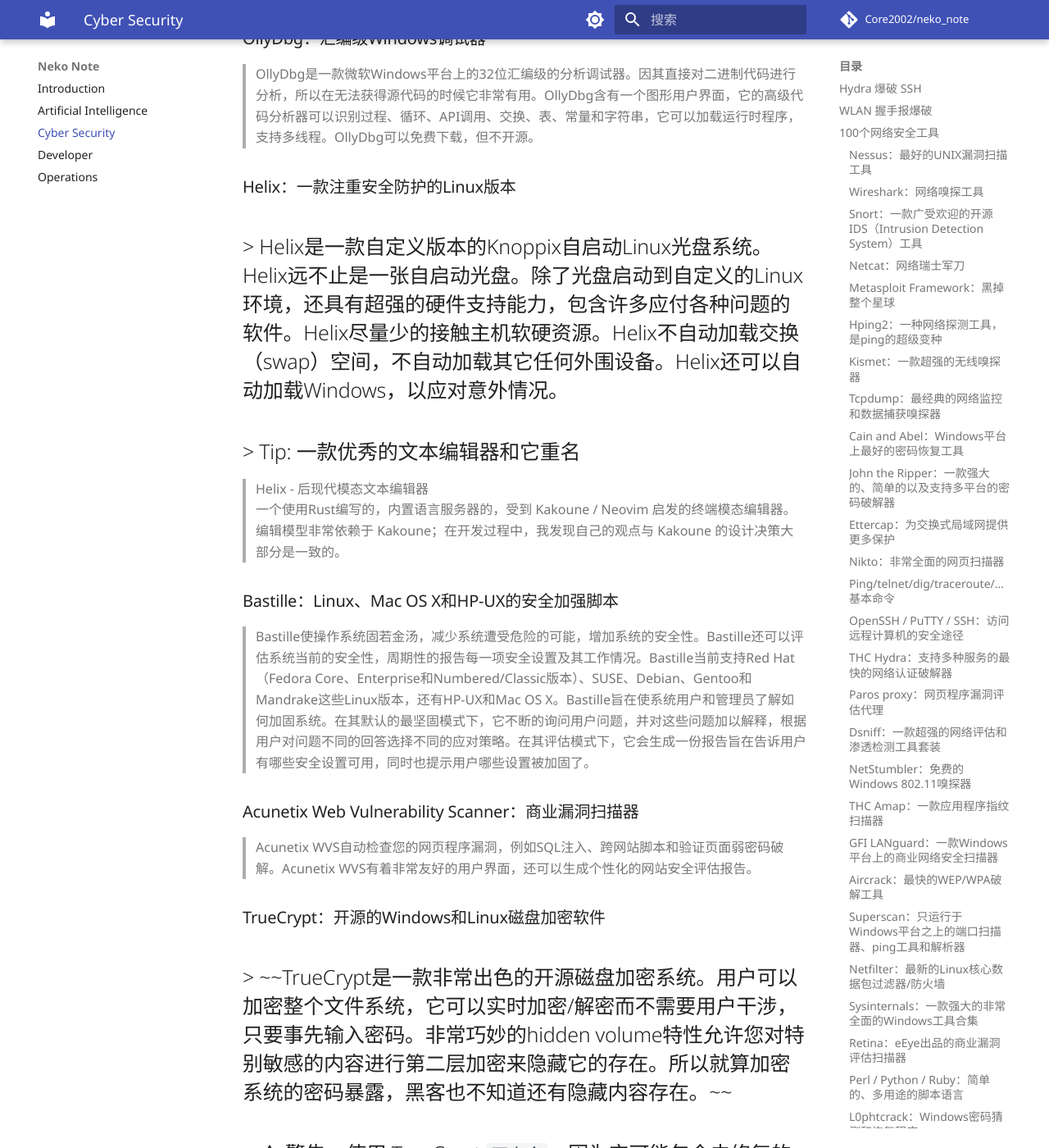
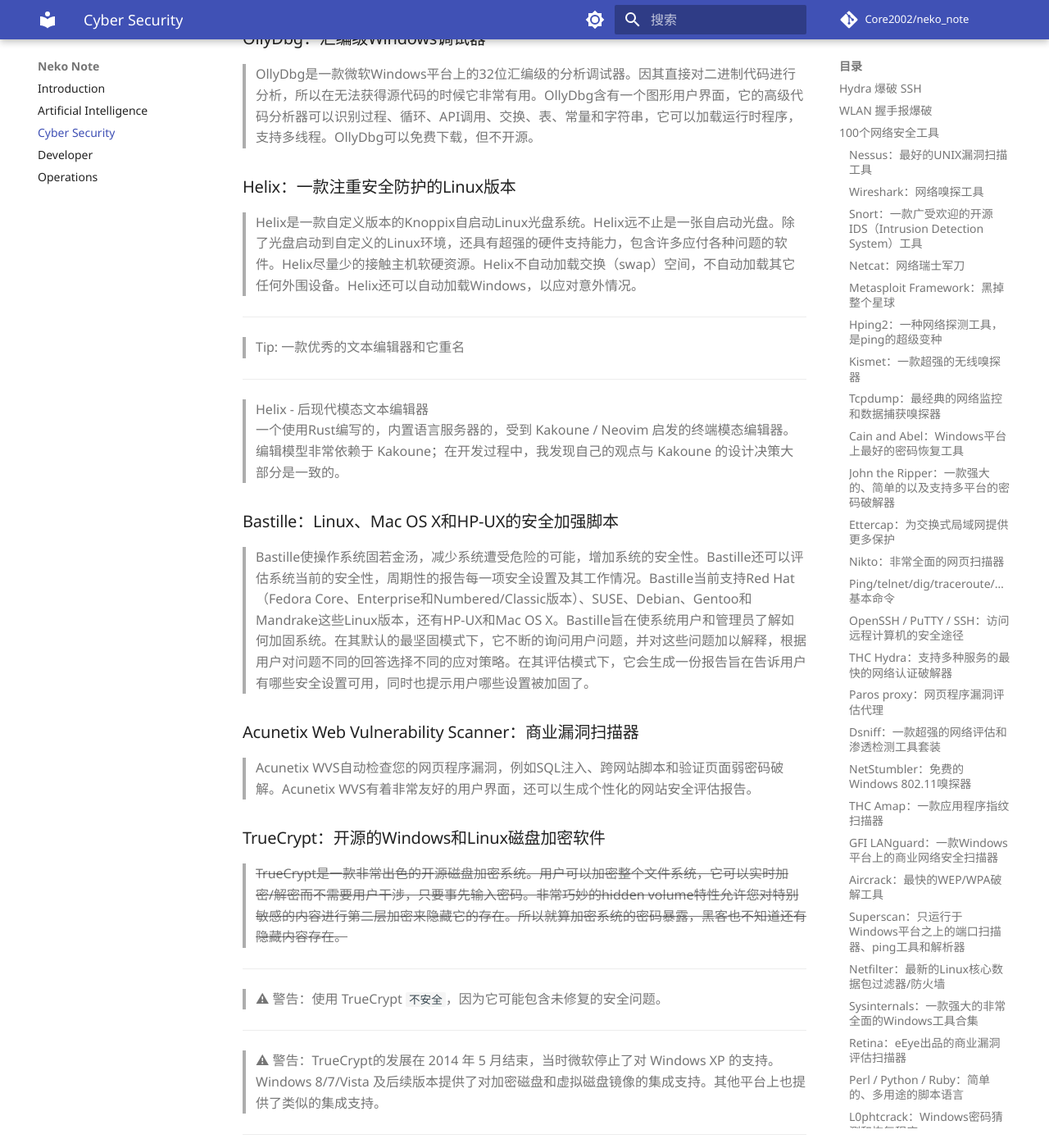
Before and after one commit to Core2002/neko_note, an MkDocs documentation site: the page built from docs/cyber_security.md, in a window 1280 px wide and 1400 px high, scrolled down 19015 px. Shown: the whole window at 82% size. Built offline with MkDocs 1.6.1 and Material for MkDocs 9.7.7, drawn with Linux system fonts in a browser that asks for light colours; comment, search, counter and statistics services are not loaded; some of the changed lines change nothing that is shown; some of the changed text lies outside the part shown.

Commit message:
docs(cyber_security): update TrueCrypt information and add Helix text editor reference
- Update TrueCrypt section to include warnings about its security and development status
- Add reference to Helix text editor in the Helix Linux section
- Improve formatting and readability of the Helix Linux section

```diff
--- a/docs/cyber_security.md
+++ b/docs/cyber_security.md
@@ -453,9 +453,13 @@
 ### Helix：一款注重安全防护的Linux版本
 
 > Helix是一款自定义版本的Knoppix自启动Linux光盘系统。Helix远不止是一张自启动光盘。除了光盘启动到自定义的Linux环境，还具有超强的硬件支持能力，包含许多应付各种问题的软件。Helix尽量少的接触主机软硬资源。Helix不自动加载交换（swap）空间，不自动加载其它任何外围设备。Helix还可以自动加载Windows，以应对意外情况。
+
 ---
+
 > Tip: 一款优秀的文本编辑器和它重名
+
 ---
+
 > Helix - 后现代模态文本编辑器
 > 一个使用Rust编写的，内置语言服务器的，受到 Kakoune / Neovim 启发的终端模态编辑器。编辑模型非常依赖于 Kakoune；在开发过程中，我发现自己的观点与 Kakoune 的设计决策大部分是一致的。
 
@@ -469,14 +473,22 @@
 
 ### TrueCrypt：开源的Windows和Linux磁盘加密软件
 
-> ~~TrueCrypt是一款非常出色的开源磁盘加密系统。用户可以加密整个文件系统，它可以实时加密/解密而不需要用户干涉，只要事先输入密码。非常巧妙的hidden volume特性允许您对特别敏感的内容进行第二层加密来隐藏它的存在。所以就算加密系统的密码暴露，黑客也不知道还有隐藏内容存在。~~
+> <del>TrueCrypt是一款非常出色的开源磁盘加密系统。用户可以加密整个文件系统，它可以实时加密/解密而不需要用户干涉，只要事先输入密码。非常巧妙的hidden volume特性允许您对特别敏感的内容进行第二层加密来隐藏它的存在。所以就算加密系统的密码暴露，黑客也不知道还有隐藏内容存在。</del>
+
 ---
+
 > ⚠ 警告：使用 TrueCrypt `不安全`，因为它可能包含未修复的安全问题。
+
 ---
+
 > ⚠ 警告：TrueCrypt的发展在 2014 年 5 月结束，当时微软停止了对 Windows XP 的支持。Windows 8/7/Vista 及后续版本提供了对加密磁盘和虚拟磁盘镜像的集成支持。其他平台上也提供了类似的集成支持。
+
 ---
+
 > ⚠ 警告：你应该将使用TrueCrypt进行加密的数据迁移到支持您平台的加密磁盘或虚拟磁盘镜像。
+
 ---
+
 `VeraCrypt` 是一个免费的开源磁盘加密软件，支持 Windows、Mac OS X 和 Linux。由 [IDRIX](https://www.idrix.fr) 提供，并基于 TrueCrypt 7.1a。
 
 ### Watchfire AppScan：商业网页漏洞扫描器
```
